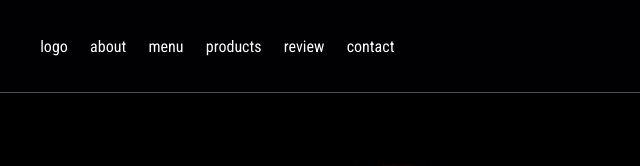
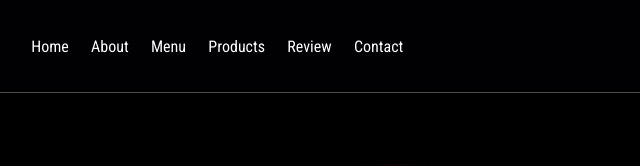
Before and after one commit to J1ahn1avi/coffee-responsive-website, a plain HTML site: page public/index.html in a window 1280 px wide. Shown: the top 166 px of the page, 420-1060 px from the left. Drawn offline with Linux system fonts and the light colour scheme.

Commit message:
Updated header

```diff
--- a/public/index.html
+++ b/public/index.html
@@ -15,12 +15,12 @@
             <img src="./assets/images/Prime Coffee.png" alt="">
         </a>
         <nav class="navbar">
-        <a href="#home">logo</a>
-        <a href="#about">about</a>
-        <a href="#menu">menu</a>
-        <a href="#products">products</a>
-        <a href="#review">review</a>
-        <a href="#contact">contact</a>
+        <a href="#home">Home</a>
+        <a href="#about">About</a>
+        <a href="#menu">Menu</a>
+        <a href="#products">Products</a>
+        <a href="#review">Review</a>
+        <a href="#contact">Contact</a>
         </nav>
         <div class="icon">
             <div class="fas fa-search" id="search-btn"></div>
```
